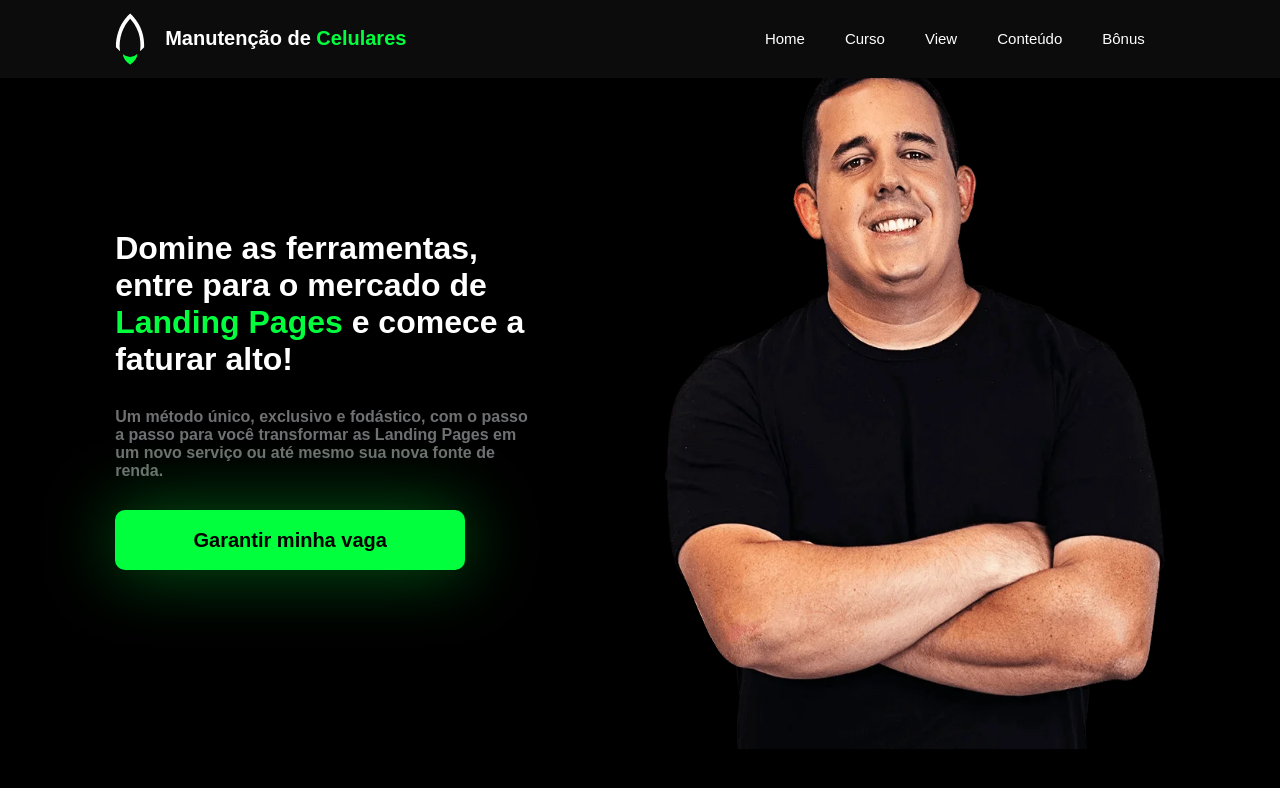
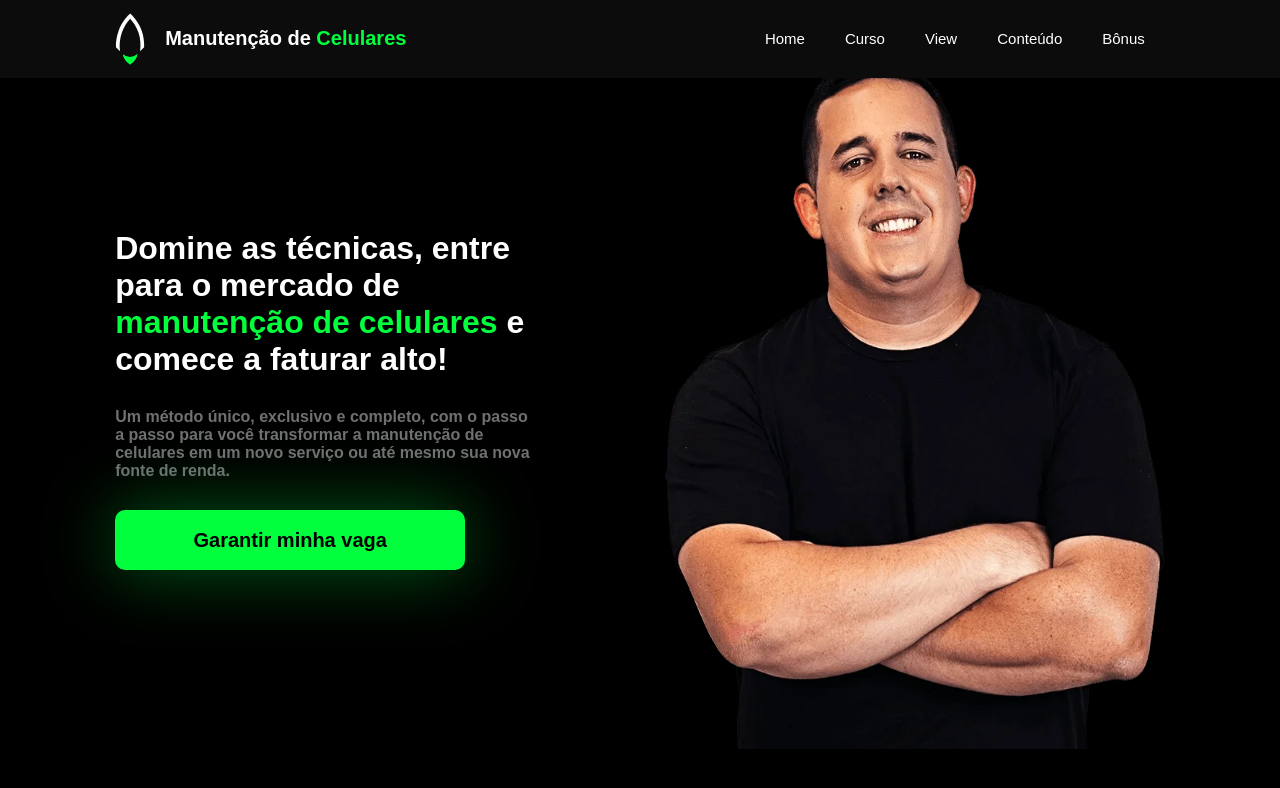
Before and after one commit to Tiago-Silva/cell-phone-maintenance, a Next.js app: page / in a window 1280 px wide. Shown: the top 788 px of the page. Built offline with nearby package versions, Linux system fonts and the light colour scheme.

Commit message:
raw: changing the text

```diff
--- a/src/app/components/home/homeSection.tsx
+++ b/src/app/components/home/homeSection.tsx
@@ -9,10 +9,10 @@ const HomeSection = () => {
 
             <div className={styles.left} >
                 <h3 className={styles.title}>
-                    Domine as ferramentas, entre para o mercado de <span>Landing Pages</span> e comece a faturar alto!
+                    Domine as técnicas, entre para o mercado de <span>manutenção de celulares</span> e comece a faturar alto!
                 </h3>
                 <h4 className={styles.subtitle}>
-                    Um método único, exclusivo e fodástico, com o passo a passo para você transformar as Landing Pages em um novo serviço ou até mesmo sua nova fonte de renda.
+                    Um método único, exclusivo e completo, com o passo a passo para você transformar a manutenção de celulares em um novo serviço ou até mesmo sua nova fonte de renda.
                 </h4>
                 <Button />
             </div>
```
